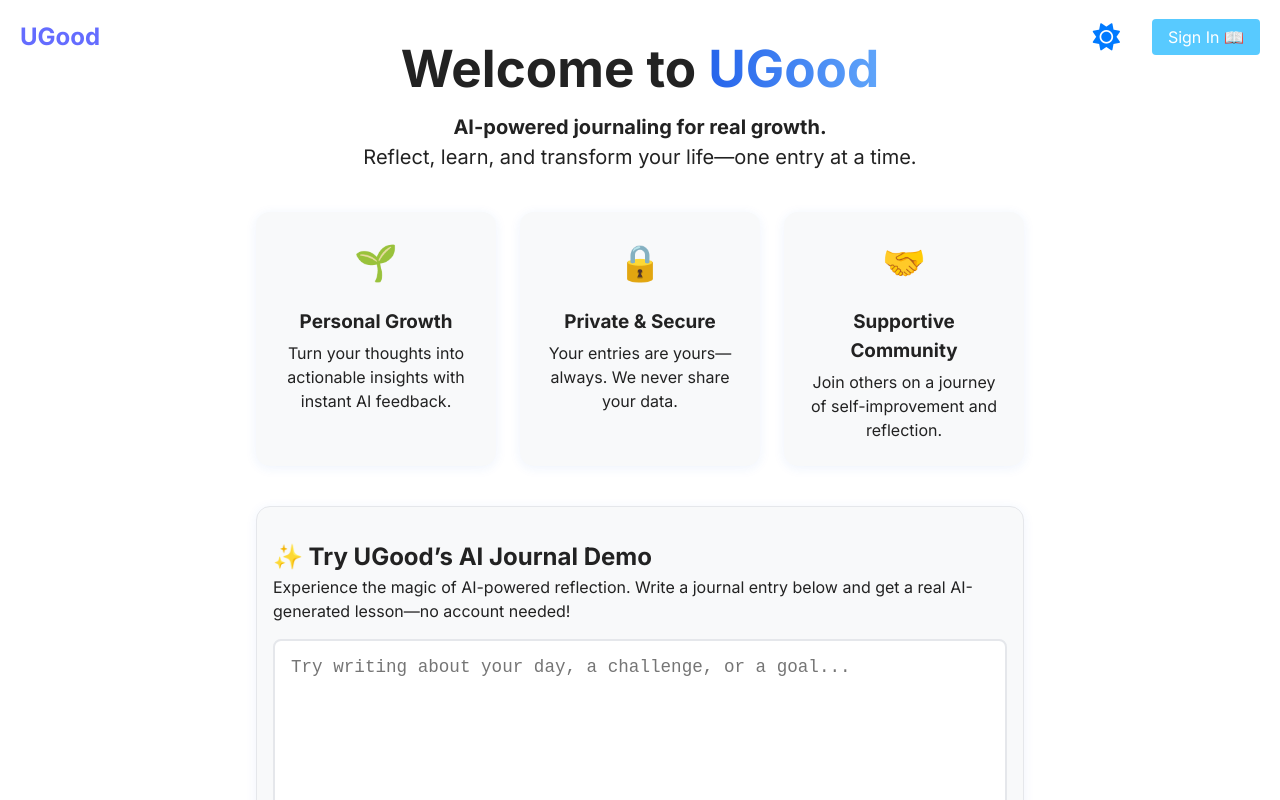
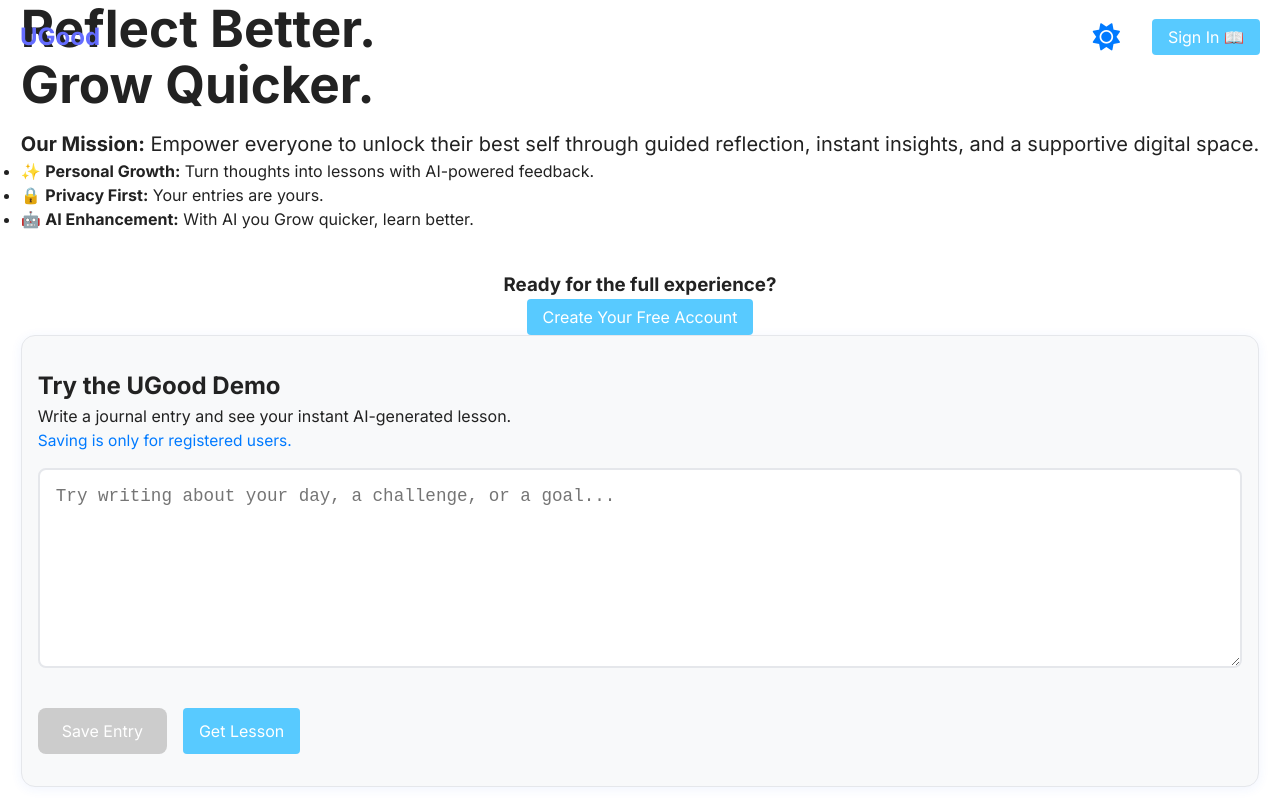
Before and after one commit to skunapuli03/ugood, a React (Vite) app: page /about in a window 1280 px wide. Shown: the top 800 px of the page. Built offline with nearby package versions, Linux system fonts and the light colour scheme.

Commit message:
was debating between multiple about pages, but Imma stick to this!

```diff
--- a/src/about.jsx
+++ b/src/about.jsx
@@ -38,15 +38,16 @@ const About = () => {
   return (
     <>
       <Navbar />
-      <div className="about-page">
-        {/* HERO SECTION */}
-        <section className="about-hero">
+      <div className="about-split">
+        {/* LEFT: Mission, Slogan, Values */}
+        <section className="about-left">
           <motion.h1
+            className="about-slogan"
             initial={{ opacity: 0, y: -40 }}
             animate={{ opacity: 1, y: 0 }}
             transition={{ duration: 0.7 }}
           >
-            Welcome to <span className="ugood-gradient">UGood</span>
+            Reflect Better.<br />Grow Quicker.
           </motion.h1>
           <motion.p
             className="about-mission"
@@ -54,40 +55,34 @@ const About = () => {
             animate={{ opacity: 1, y: 0 }}
             transition={{ delay: 0.2, duration: 0.7 }}
           >
-            <strong>AI-powered journaling for real growth.</strong>
-            <br />
-            Reflect, learn, and transform your life—one entry at a time.
+            <strong>Our Mission:</strong> Empower everyone to unlock their best self through guided reflection, instant insights, and a supportive digital space.
           </motion.p>
-          <motion.div
-            className="about-hero-cards"
-            initial={{ opacity: 0, y: 30 }}
-            animate={{ opacity: 1, y: 0 }}
-            transition={{ delay: 0.4, duration: 0.7 }}
+          <ul className="about-values-list">
+            <li>✨ <strong>Personal Growth:</strong> Turn thoughts into lessons with AI-powered feedback.</li>
+            <li>🔒 <strong>Privacy First:</strong> Your entries are yours.</li>
+            <li>🤖 <strong>AI Enhancement:</strong> With AI you Grow quicker, learn better.</li>
+          </ul>
+          <div className="about-cta">
+            <h3>Ready for the full experience?</h3>
+            <Link to="/auth">
+              <motion.button
+                className="primary"
+                whileHover={{ scale: 1.07 }}
+                whileTap={{ scale: 0.97 }}
               >
-            <div className="about-hero-card">
-              <span role="img" aria-label="growth" className="about-hero-emoji">🌱</span>
-              <h3>Personal Growth</h3>
-              <p>Turn your thoughts into actionable insights with instant AI feedback.</p>
+                Create Your Free Account
+              </motion.button>
+            </Link>
           </div>
-            <div className="about-hero-card">
-              <span role="img" aria-label="privacy" className="about-hero-emoji">🔒</span>
-              <h3>Private & Secure</h3>
-              <p>Your entries are yours—always. We never share your data.</p>
-            </div>
-            <div className="about-hero-card">
-              <span role="img" aria-label="community" className="about-hero-emoji">🤝</span>
-              <h3>Supportive Community</h3>
-              <p>Join others on a journey of self-improvement and reflection.</p>
-            </div>
-          </motion.div>
         </section>
 
-        {/* DEMO SECTION */}
-        <section className="about-demo">
-          <h2>✨ Try UGood’s AI Journal Demo</h2>
+        {/* RIGHT: Interactive Demo */}
+        <section className="about-right">
+          <div className="about-demo">
+            <h2>Try the UGood Demo</h2>
             <p>
-            Experience the magic of AI-powered reflection.
-            Write a journal entry below and get a real AI-generated lesson—no account needed!
+              Write a journal entry and see your instant AI-generated lesson.<br />
+              <span className="about-demo-note">Saving is only for registered users.</span>
             </p>
             <div className="about-demo-entry">
               <textarea
@@ -133,26 +128,7 @@ const About = () => {
                 )}
               </AnimatePresence>
             </div>
-          <div className="about-demo-note">
-            <span>Saving is only available for registered users.</span>
           </div>
-        </section>
-
-        {/* CTA SECTION */}
-        <section className="about-cta">
-          <h2>Ready for the full experience?</h2>
-          <p>
-            Create your free account to save entries, track your growth, and unlock all features.
-          </p>
-          <Link to="/auth">
-            <motion.button
-              className="primary"
-              whileHover={{ scale: 1.07 }}
-              whileTap={{ scale: 0.97 }}
-            >
-              Create Your Free Account
-            </motion.button>
-          </Link>
         </section>
       </div>
 
```
Lines whose indentation alone changed are shown as unchanged.
